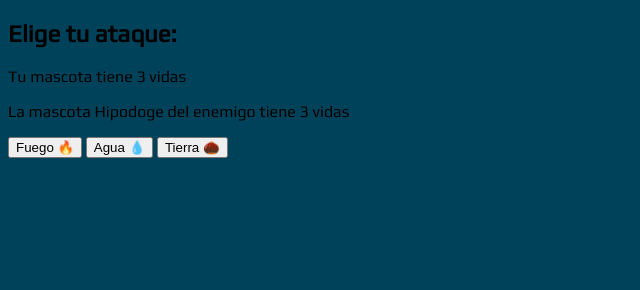
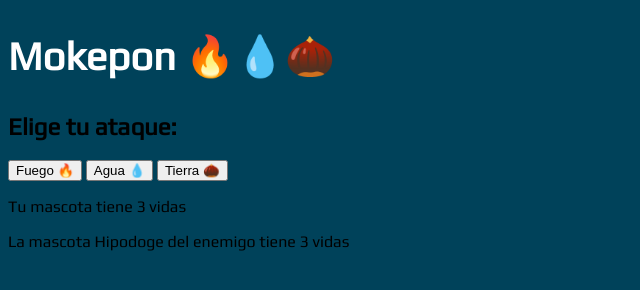
Before and after one commit to fernunex/game-mokepon, a plain HTML site: page mokepon.html in a window 1280 px wide. Both pictures are taken after a click on the button "Seleccionar". Shown: the whole page, without its empty margins (0-640 px from the left). Drawn offline with Linux system fonts and the light colour scheme.

Commit message:
Class 38 Adaptando HTML al diseño del juego

```diff
--- a/mokepon.html
+++ b/mokepon.html
@@ -66,25 +66,30 @@
     </section>
 
     <section id="seleccionar-ataque">
+        <h1 class="titulo">Mokepon 🔥💧🌰</h1>
         <h2>Elige tu ataque:</h2>
 
-        <p>Tu mascota <span id="mascota-jugador"></span> tiene <span id="vidas-jugador">3</span> vidas</p>
-        <p>La mascota <span id="mascota-enemigo"></span> del enemigo tiene <span id="vidas-enemigo">3</span> vidas</p>
-
-        <p>
+        <div>
             <button id="boton-fuego">Fuego 🔥</button>
             <button id="boton-agua">Agua 💧</button>
             <button id="boton-tierra">Tierra 🌰</button>
-        </p>
+        </div>
 
-    </section>
+        <div>
+            <section id="mensaje">
 
-    <section id="mensaje">
+            </section>
 
-    </section>
+            <section id="reiniciar">
+                <button id="boton-reiniciar">Reiniciar</button>
+            </section>
+        </div>
 
-    <section id="reiniciar">
-        <button id="boton-reiniciar">Reiniciar</button>
+        <div>
+            <p>Tu mascota <span id="mascota-jugador"></span> tiene <span id="vidas-jugador">3</span> vidas</p>
+            <p>La mascota <span id="mascota-enemigo"></span> del enemigo tiene <span id="vidas-enemigo">3</span> vidas</p>
+        </div>
+
     </section>
 
 </body>
```
